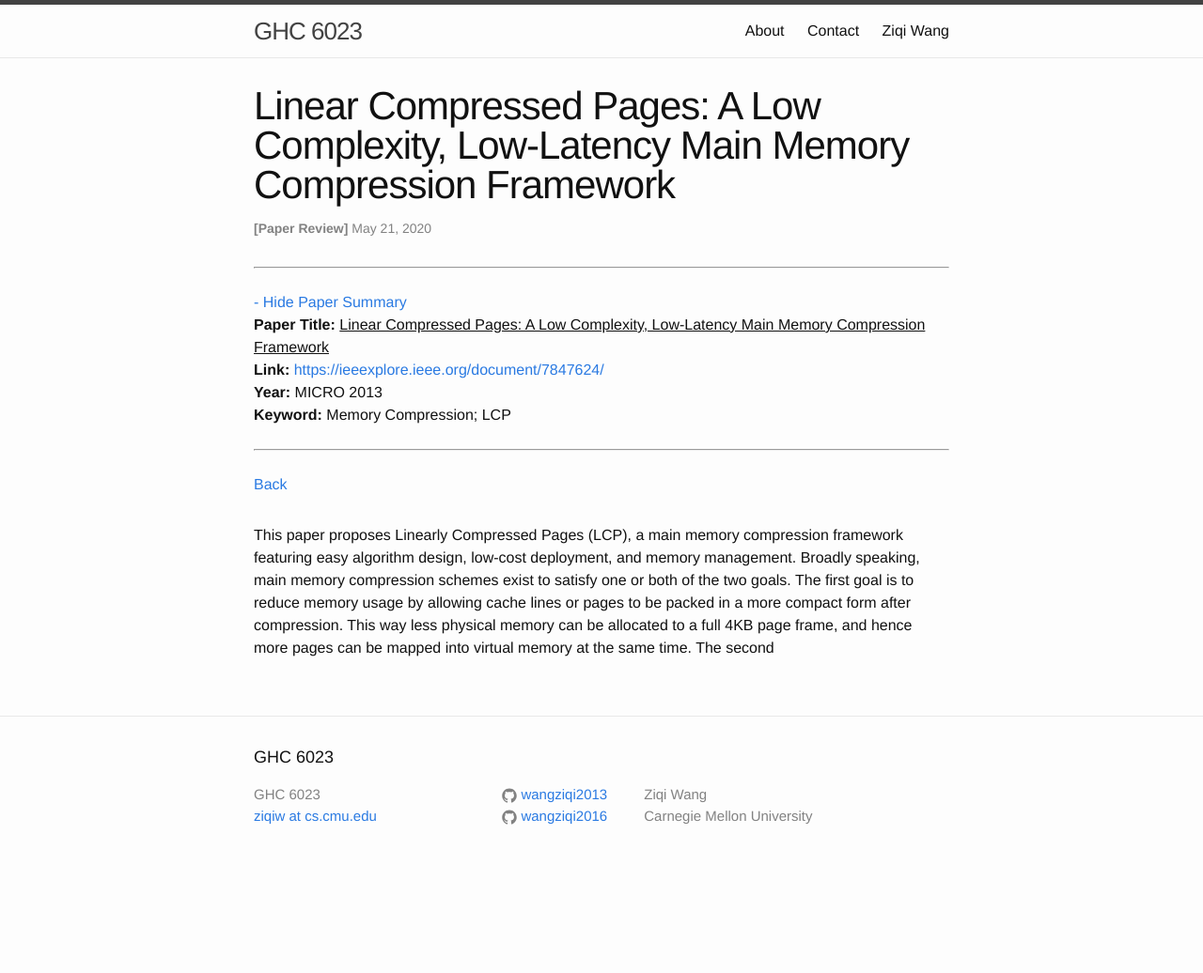
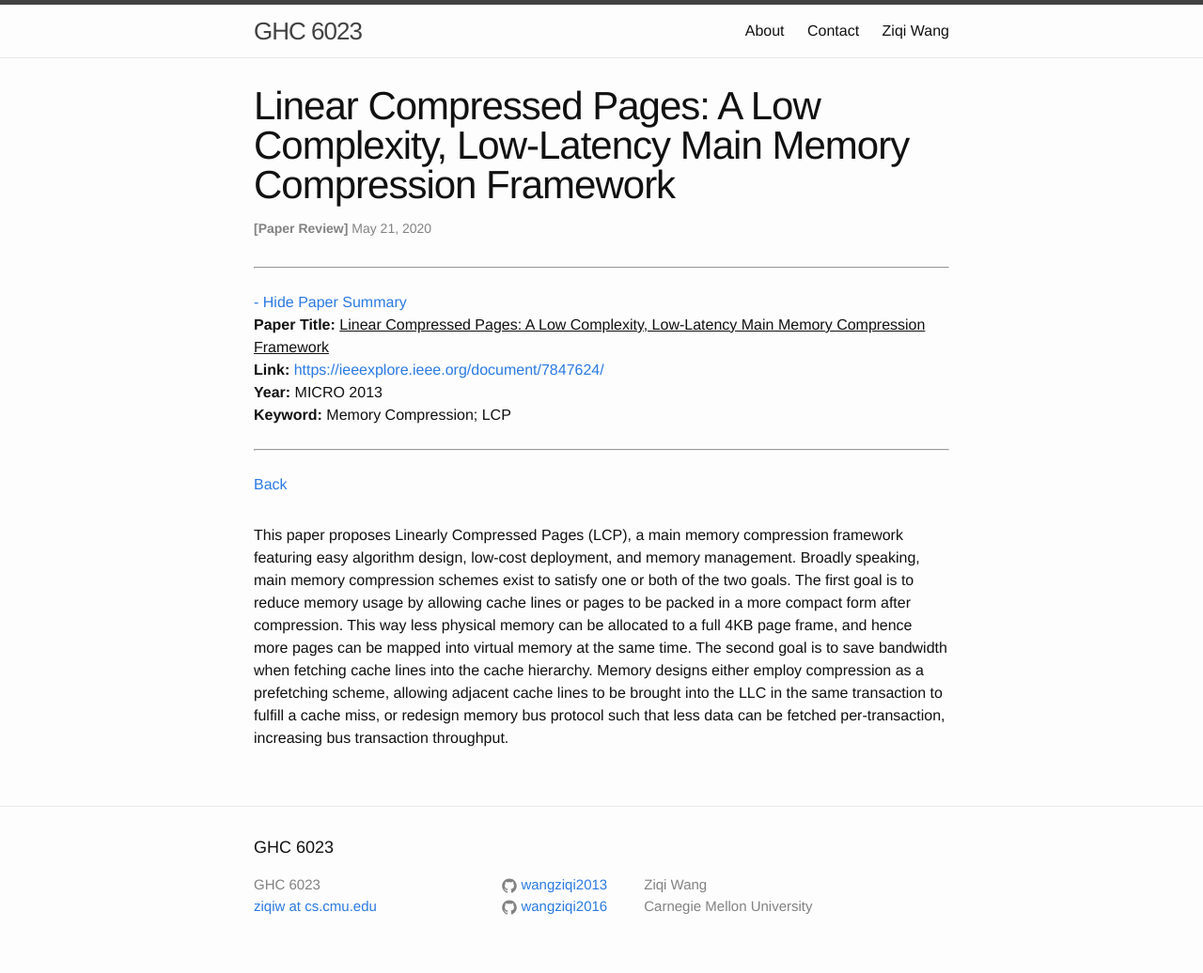
Before and after one commit to wangziqi2013/wangziqi2013.github.io, a Jekyll site: the page built from _posts/2020-05-20-lcp.markdown, in a window 1280 px wide. Shown: the whole page at 94% size. Built offline with Jekyll 4.4.1, drawn with Linux system fonts in a browser that asks for light colours; before the commit the page ends 940 px from its top, so only the background shows below that.

Commit message:
Adding second reason

```diff
--- a/_posts/2020-05-20-lcp.markdown
+++ b/_posts/2020-05-20-lcp.markdown
@@ -18,4 +18,7 @@ low-cost deployment, and memory management. Broadly speaking, main memory compre
 of the two goals.
 The first goal is to reduce memory usage by allowing cache lines or pages to be packed in a more compact form after
 compression. This way less physical memory can be allocated to a full 4KB page frame, and hence more pages can be mapped
-into virtual memory at the same time. The second
+into virtual memory at the same time. The second goal is to save bandwidth when fetching cache lines into the cache
+hierarchy. Memory designs either employ compression as a prefetching scheme, allowing adjacent cache lines to be brought
+into the LLC in the same transaction to fulfill a cache miss, or redesign memory bus protocol such that less data can be
+fetched per-transaction, increasing bus transaction throughput.
```
